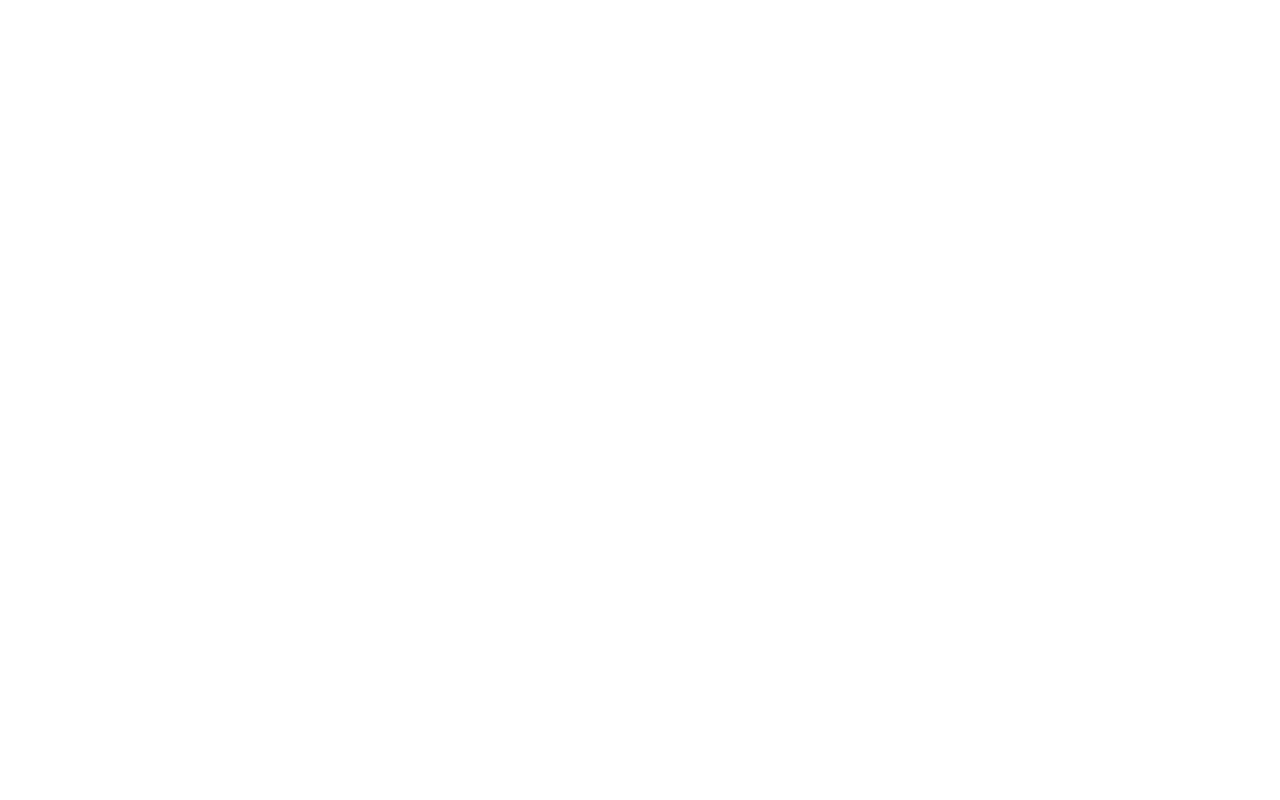
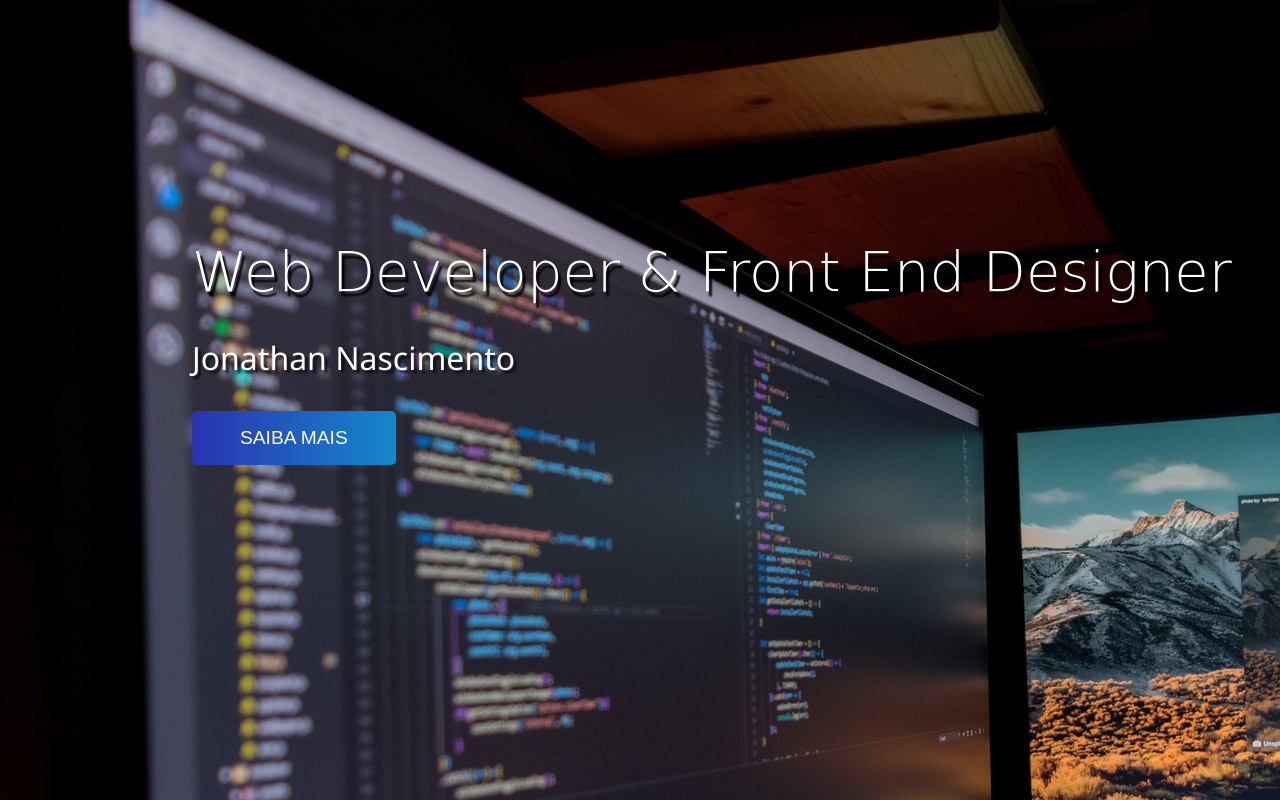
Before and after one commit to jontech12/portfolio, a plain HTML site: page index.html in a window 1280 px wide. Drawn offline with Linux system fonts and the light colour scheme.

Commit message:
:package: header

```diff
--- a/index.html
+++ b/index.html
@@ -5,9 +5,26 @@
     <meta http-equiv="X-UA-Compatible" content="IE=edge">
     <meta name="viewport" content="width=device-width, initial-scale=1.0">
     <link rel="stylesheet" href="style.css">
+    <link rel="apple-touch-icon" sizes="180x180" href="imagens/apple-touch-icon.png">
+    <link rel="icon" type="image/png" sizes="32x32" href="imagens/favicon-32x32.png">
+    <link rel="icon" type="image/png" sizes="16x16" href="imagens/favicon-16x16.png">
+    <link rel="manifest" href="/site.webmanifest">
     <title>Portfólio</title>
 </head>
 <body>
 
+    <div class="container">
+        <header>
+            <div class="img wrapper">
+                <img src="imagens/bg.jpg" alt="">
+            </div>
+            <div class="banner">
+                <h1>Web Developer & Front End Designer</h1>
+                <p>Jonathan Nascimento</p>
+                <button>Saiba mais</button>
+            </div>
+        </header>
+    </div>
+
 </body>
 </html>
--- a/style.css
+++ b/style.css
@@ -1,3 +1,108 @@
-@import url ('https://fonts.googleapis.com/css2? family = Baloo + Da + 2: wght @ 400; 500; 600; 700 & family = Josefin + Sans: ital, wght @ 0,300; 0,400; 1,300; 1,400 & família = Mulish: ital, peso @ 0,200; 0,400; 0,600; 0,700; 0,800; 1,200; 1,400; 1,500; 1,600; 1,700 & display = trocar ');
+@import url ('https://fonts.googleapis.com/css2? family = Baloo + Da + 2: wght @ 400; 500; 600; 700 & family = : ital, wght @ 0,300; 0,400; 1,300; 1,400 & família = Mulish: ital, peso @ 0,200; 0,400; 0,600; 0,700; 0,800; 1,200; 1,400; 1,500; 1,600; 1,700 & display = trocar ');
 
-@import url (¨https://cdnjs.cloudflare.com/ajax/libs/font-awesome/5.15.3/css/all.min.css¨);
+@import url ("https://cdnjs.cloudflare.com/ajax/libs/font-awesome/5.1Josefin + Sans5.3/css/all.min.css");
+
+
+*{
+    margin: 0;
+    padding: 0;
+}
+
+
+
+header{
+    width: 100%;
+    height: 100vh;
+    overflow: hidden;
+}
+
+.img-wrapper{
+    width: 100%;
+    height: 100%;
+    overflow: hidden;
+    background-color: rgba(0,0 ,0 ,0.8 );
+
+}
+
+.img-wrapper img{
+    width: 100%;
+    height: 100%;
+    object-fit: cover;
+    opacity: 0.5;
+    animation: zoom 25s;
+}
+
+@keyframes zoom {
+    0%{
+        transform: scale(1.5);
+    }
+    100%{
+        transform: scale(1);
+
+    }
+}
+
+
+.banner{
+    position: absolute;
+    top: 30%;
+    left: 15%;
+
+}
+
+.banner h1{
+    color: #ffffff;
+    font-size: 3.5rem;
+    font-family: cursive;
+    font-weight: 200;
+    text-shadow: .2rem .3rem 2px rgba(0, 0, 0, 4);
+    line-height: 4rem;
+    margin-bottom: 2rem;
+    opacity: 0;
+    animation: moveBanner 1s 0.5s forwards;
+
+
+}
+
+.banner p{
+    font-family: 'Segoe UI', Tahoma, Geneva, Verdana, sans-serif;
+    color: #ffffff;
+    font-size: 2rem;
+    text-shadow: .2rem .2rem 2px rgba(0, 0, 0, .6);
+    margin-bottom: 2rem;
+    opacity: 0;
+    animation: moveBanner 1s 0.7s forwards;
+}
+
+.banner button{
+    font-family: fantasy;
+    color: #ffffff;
+    font-size: 1.2rem;
+    font-weight: 100;
+    text-transform: uppercase;
+    background: #1488CC;
+    background: -webkit-linear-gradient(to right, #2B32B2, #1488CC);
+    background: linear-gradient(to right, #2B32B2, #1488CC);
+    padding: 1rem 3rem;
+    border: none;
+    border-radius: 5px;
+    cursor: pointer;
+    opacity: 0;
+    animation: moveBanner 1s 0.9s forwards;
+
+}
+
+.banner button:hover{
+    color: rgba(0,0 ,0 ,0.8 );
+
+}
+
+@keyframes moveBanner{
+    0%{
+        transform: translateY(10rem) rotateY(-30deg);
+    }
+    100%{
+        transform: translateY(0) rotateY(0);
+        opacity: 1;
+    }
+}
```
Also changed, not shown: android-chrome-192x192.png (deleted), android-chrome-512x512.png (deleted), apple-touch-icon.png (deleted), favicon-16x16.png (deleted), favicon-32x32.png (deleted), favicon.ico, imagens/android-chrome-192x192.png (added), imagens/android-chrome-512x512.png (added), imagens/apple-touch-icon.png (added), imagens/bg.jpg (added), imagens/favicon-16x16.png (added), imagens/favicon-32x32.png (added), 1 other file.
